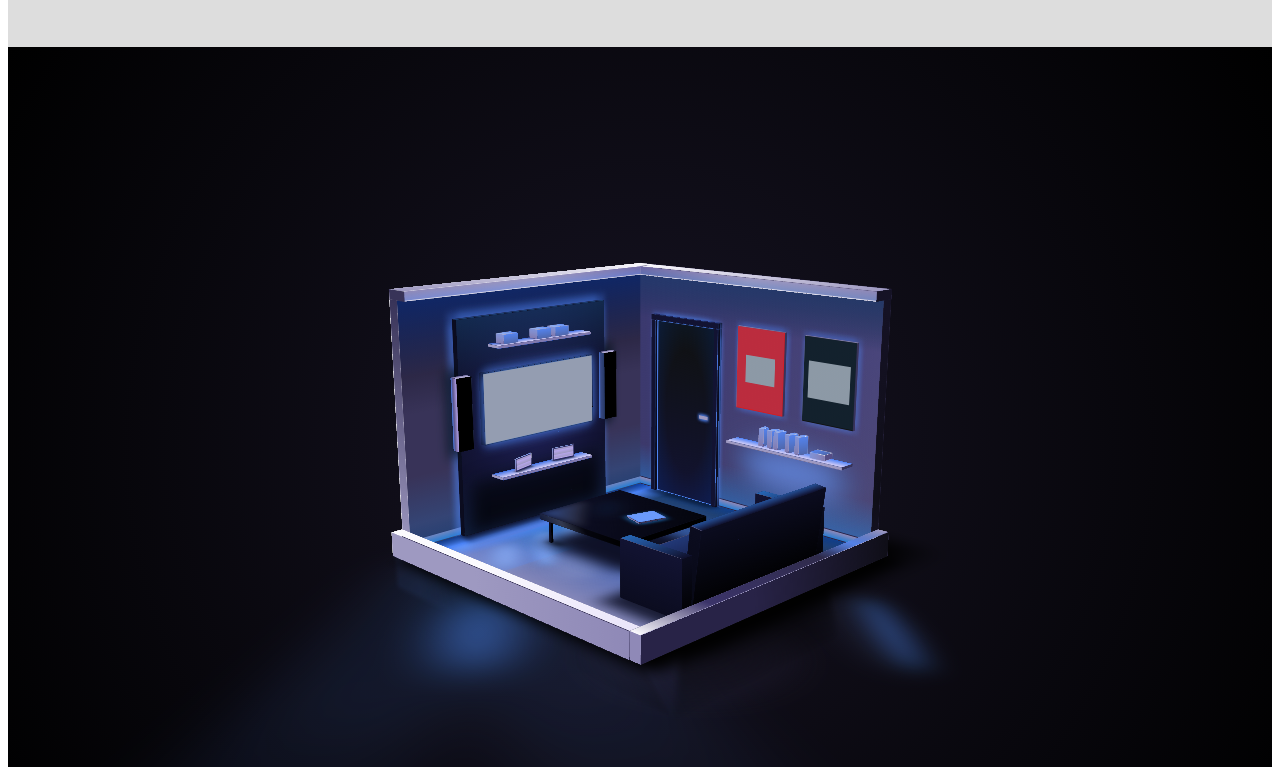
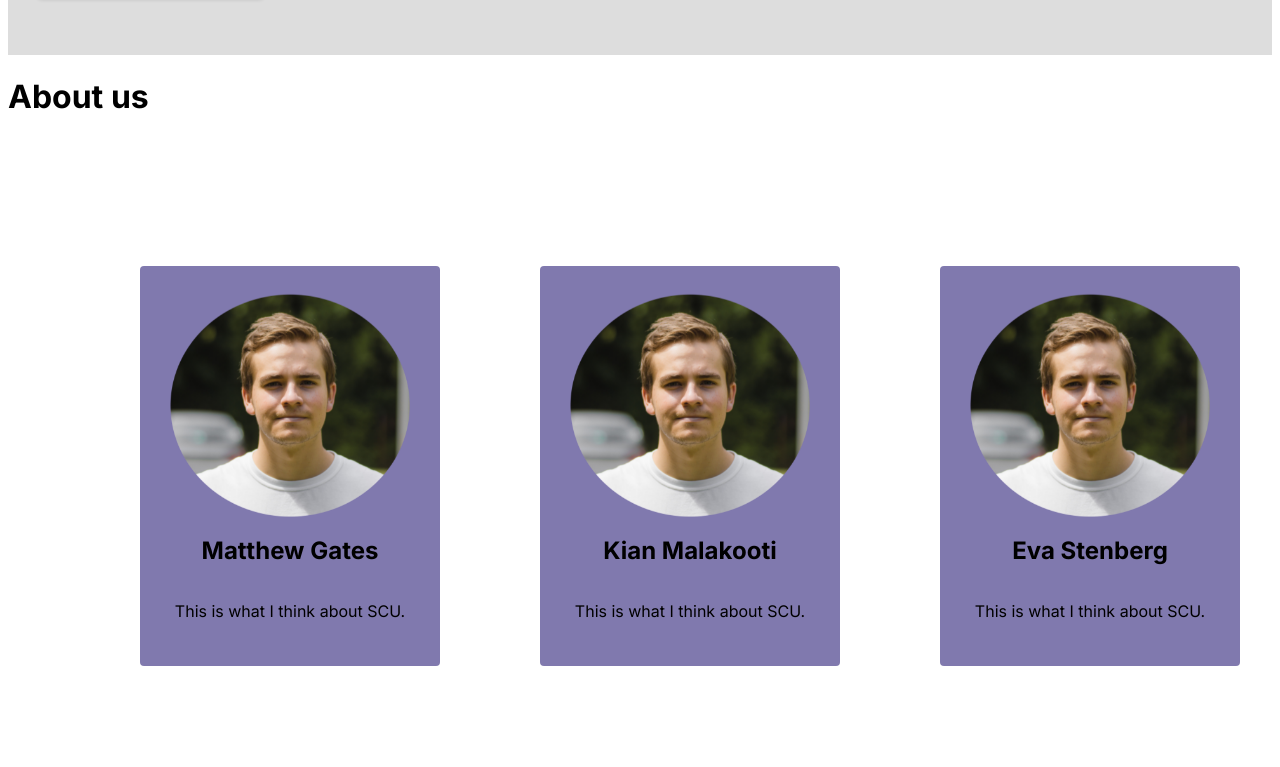
Before and after one commit to kianxm/AR-VR-Virtual-Tours, a website: page index.html in a window 1280 px wide. Shown: the part 1781-2548 px from the top of the page. Drawn offline with Linux system fonts and the light colour scheme; grey boxes are pictures that could not be loaded.

Commit message:
Simple about section implemented

```diff
--- a/index.html
+++ b/index.html
@@ -5,7 +5,7 @@
 	<meta http-equiv="X-UA-Compatible" content="IE=edge">
 	<meta name="viewport" content="width=device-width, initial-scale=1.0">
 	<link rel="stylesheet" href="styles.css">
-	<title>Document</title>
+	<title>SCU Virtual Tours</title>
 </head>
 <body>
 	<!-- Hero Section -->
@@ -18,7 +18,6 @@
 										in virtual reality with full control capabilities.
 			</p>
 			<button class="main-btn">View dorms</a></button>
-			<!-- <a href="#"> -->
 		</div>
 	</div>
 
@@ -105,6 +104,28 @@
 		</div>
 	</div>
 
+	<div class="about">
+		<h1><b>About us</b></h1>
+		<div class="about-wrapper">
+			<div class="about-card">
+				<img src="./dorm_images/profile_example.png" width="80%">
+				<h2>Matthew Gates</h2>
+				<p>This is what I think about SCU.</p>
+			</div>
+			<div class="about-card">
+				<img src="./dorm_images/profile_example.png" width="80%">
+				<h2>Kian Malakooti</h2>
+				<p>This is what I think about SCU.</p>
+			</div>
+			<div class="about-card">
+				<img src="./dorm_images/profile_example.png" width="80%">
+				<h2>Eva Stenberg</h2>
+				<p>This is what I think about SCU.</p>
+			</div>
+		</div>
+	</div>
+
+	<!-- 3D House -->
 	<section>
 		<div class="house" id="h">
 			<div class="h-lights">
--- a/styles.css
+++ b/styles.css
@@ -1,11 +1,9 @@
 @import url('https://fonts.googleapis.com/css?family=Poppins&display=swap');
 @import url('https://fonts.googleapis.com/css2?family=Inter:wght@300;400;500;600;700;800&display=swap');
 
-/* * {
-    box-sizing: border-box;
-} */
-
-body {
+html, body {
+    max-width: 100%;
+    overflow-x: hidden;
     background-color: #ffffff;
     font-family: 'Inter', sans-serif;
 }
@@ -259,6 +257,40 @@ body {
     margin: 20px;
 }
 
+.about-wrapper {
+    background-color: #ffffff;
+    width: 100%;
+    height: 500px;
+    align-items: center;
+    justify-content: center;
+    display: grid;
+    grid-template-columns: 400px 400px 400px;
+    margin: 100px;
+}
+
+
+.about-card {
+    height: 400px;
+    width: 300px;
+    border-radius: 4px;
+    display: flex;
+    flex-direction: column;
+    justify-content: center;
+    align-items: center;
+    color: #000;
+    background-color: #8079ae;
+    transition: 0.3s ease-in;
+}
+
+.about-card:hover {
+    transform: scale(1.2);
+    transition: 0.4s ease-in;
+}
+
+
+
+
+
 /* 3D ROOM CSS */
 
 *, *::after, *::before {
@@ -382,8 +414,7 @@ section {
     background-image: linear-gradient(to left, rgba(0, 0, 0, .1), rgba(0, 0, 0, .7));
     filter: blur(0.35vw);
 }
-/***************/
-/***************/
+
 .alt {
     position: absolute;
     left: 0;
```
Also changed, not shown: dorm_images/profile_example.png (added), script.js (line endings or trailing spaces).
